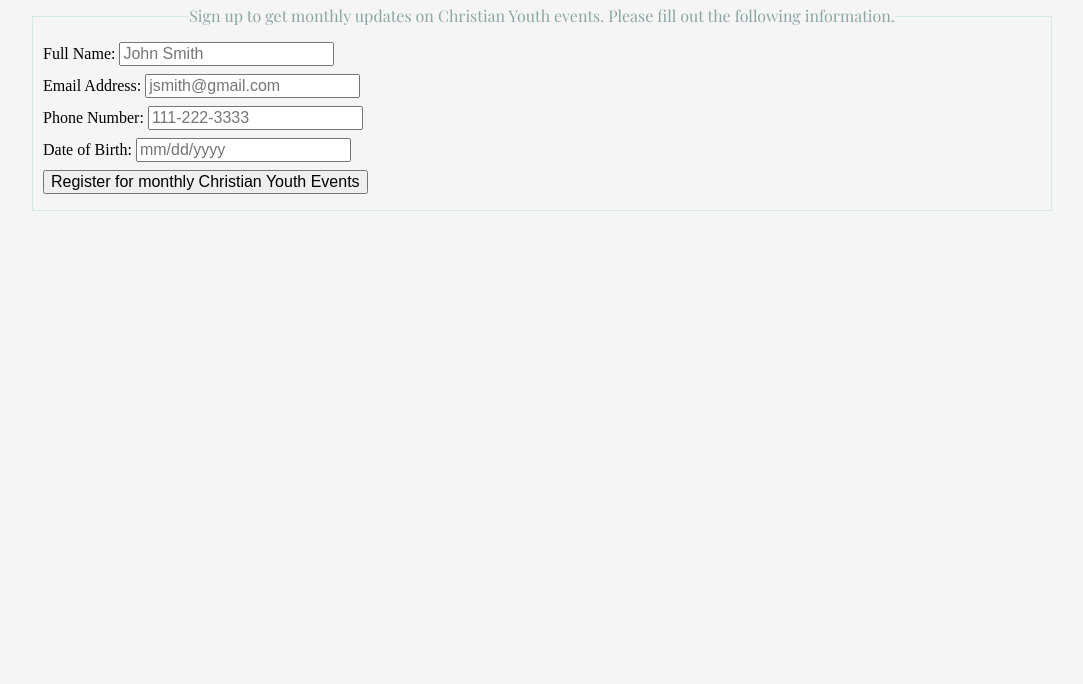
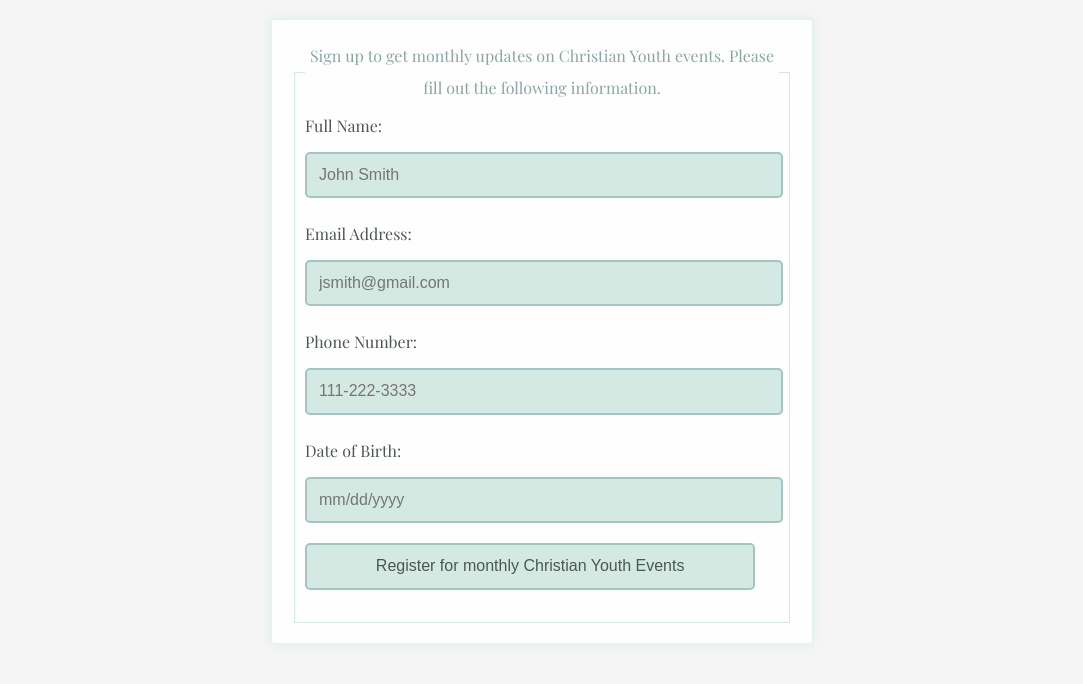
Before and after one commit to aracelihernandez60/project1, a plain HTML site: page index.html in a window 1280 px wide. Shown: the whole page, without its empty margins (98-1181 px from the left). Drawn offline with nearby package versions, Linux system fonts and the light colour scheme; files whose address does not match are found by name; a web font is replaced by a local one.

Commit message:
label form and input formatted

```diff
--- a/css/style.css
+++ b/css/style.css
@@ -23,3 +23,30 @@ legend {
 fieldset {
     border-color: #d4e9e2;
 }
+
+form {
+    max-width: 500px;
+    margin: 20px auto;
+    padding: 20px;
+    border-radius: 3px;
+    background-color: #fefefe;
+    box-shadow: 0 0 11px rgba(171, 235, 198, 0.5);
+}
+
+label {
+    color: #4d5752;
+    font-size: 1em;
+    font-family: 'Playfair Display', 'Anta', 'Roboto', serif;
+    display: block;
+    margin-bottom: 10px;
+}
+
+input {
+    width: 95%;
+    padding: 12px;
+    margin-bottom: 20px;
+    background-color: #d4e9e2;
+    border: 2px solid #a3c6c4;
+    border-radius: 5px;
+    color: #4d5752;
+}
```
